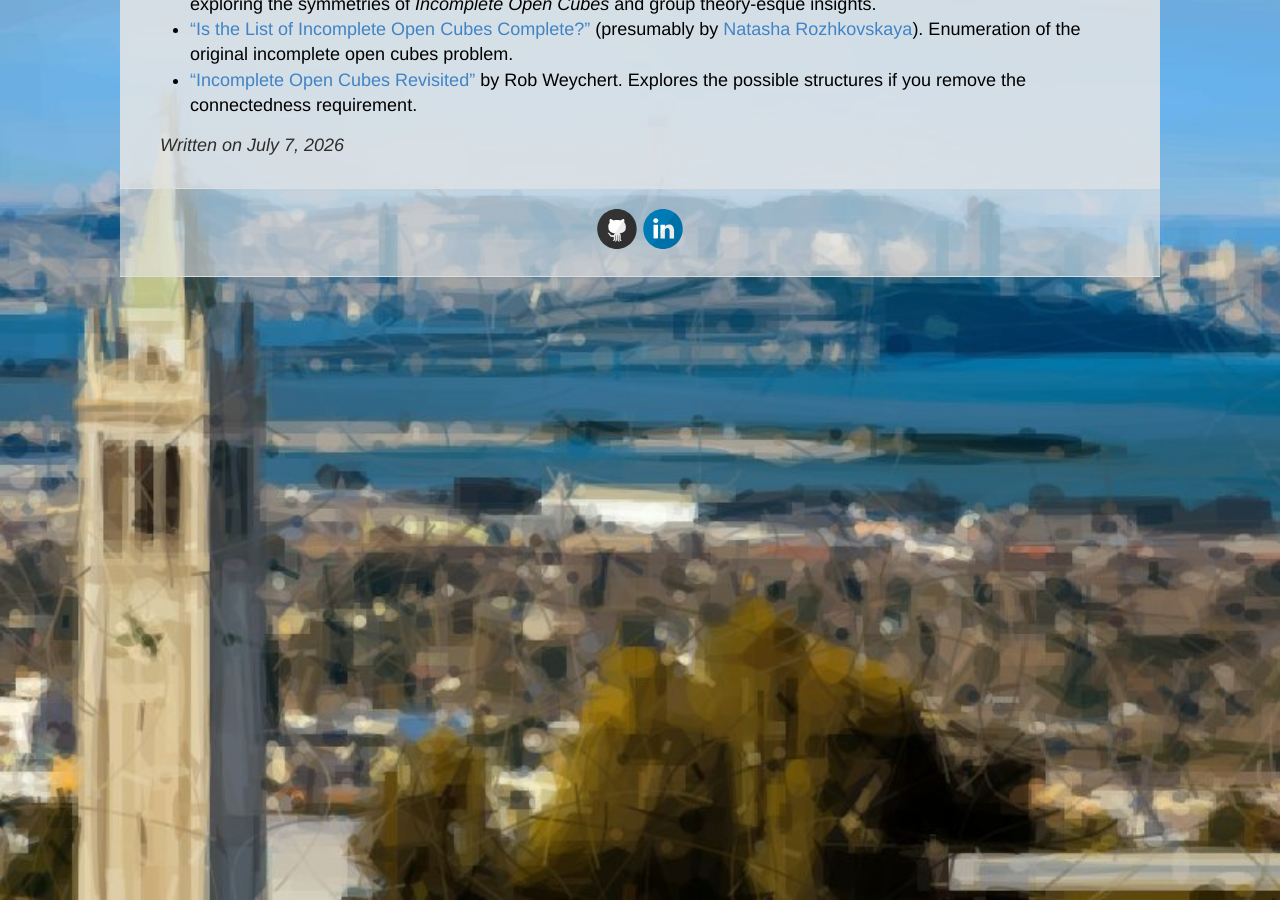
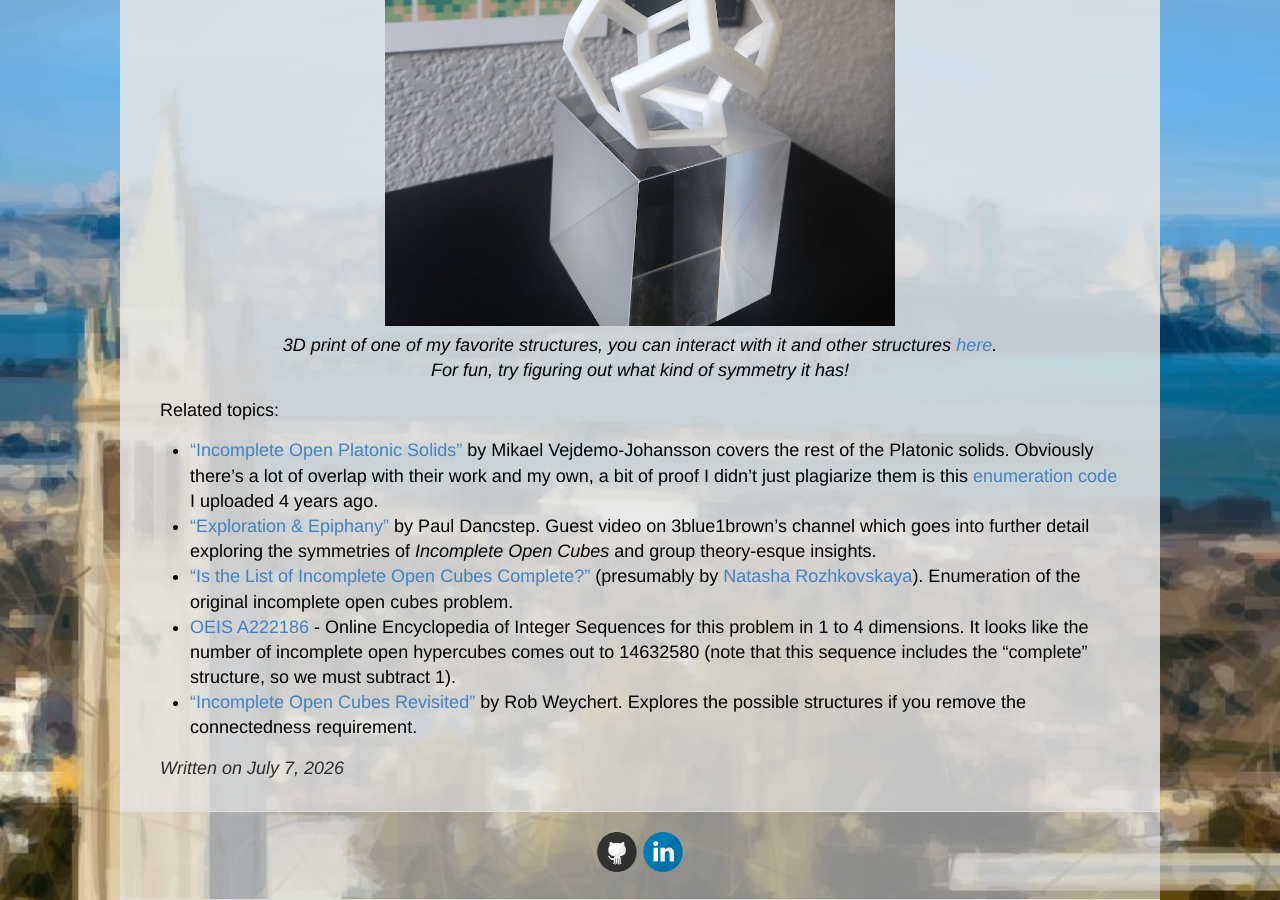
Before and after one commit to ckw017/ckw017.github.io, a Jekyll site: the page built from _posts/2026-07-07-Dodecahedra.md, in a window 1280 px wide and 900 px high, scrolled down 9995 px. Built offline with Jekyll 4.4.1, drawn with Linux system fonts in a browser that asks for light colours; formulas are drawn with MathJax 3.

Commit message:
photo day

```diff
--- a/_posts/2026-07-07-Dodecahedra.md
+++ b/_posts/2026-07-07-Dodecahedra.md
@@ -265,7 +265,7 @@ my subjective opinion on this matter is basically an objective fact. Thanks for
 
 
 <center>
-<img src="">
+<img src="/images/dodecahedra/print.jpg" style="max-height:60vh"><br>
 <i>3D print of one of my favorite structures, you can interact with it and other structures
 <a href="/dodecahedra/viewer.html?value=989814703&outline=0" target="_blank">here</a>.<br> For fun,
 try figuring out what kind of symmetry it has!
@@ -282,5 +282,9 @@ further detail exploring the symmetries of *Incomplete Open Cubes* and group the
 * <a href="https://www.math.ksu.edu/~rozhkovs/LeWitt_cubes.pdf" target="_blank">"Is&nbsp;the&nbsp;List&nbsp;of&nbsp;Incomplete&nbsp;Open&nbsp;Cubes&nbsp;Complete?"</a>
 (presumably by [Natasha Rozhkovskaya](https://www.math.ksu.edu/~rozhkovs/)). Enumeration of
 the original incomplete open cubes problem.
+* <a href="https://oeis.org/A222186" target="_blank">OEIS A222186</a> - Online Encyclopedia
+of Integer Sequences for this problem in 1 to 4 dimensions. It looks like the number of
+incomplete open hypercubes comes out to 14632580 (note that this sequence includes the
+"complete" structure, so we must subtract 1).
 * ["Incomplete Open Cubes Revisited"](https://cubes-revisited.art/) by Rob Weychert. Explores
 the possible structures if you remove the connectedness requirement.
```
Also changed, not shown: art.md (+10 -2 lines), images/dodecahedra/print.jpg (added).
